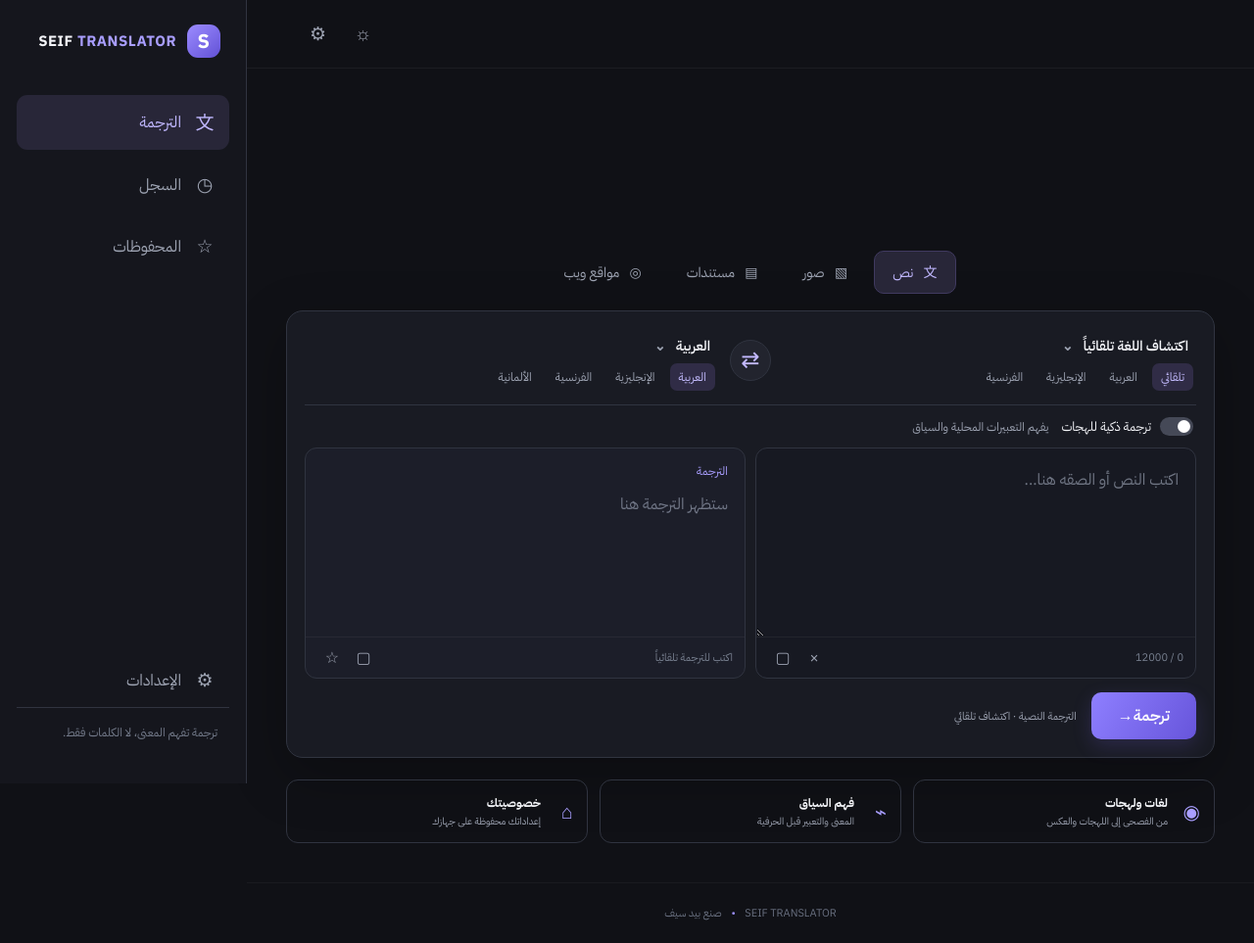
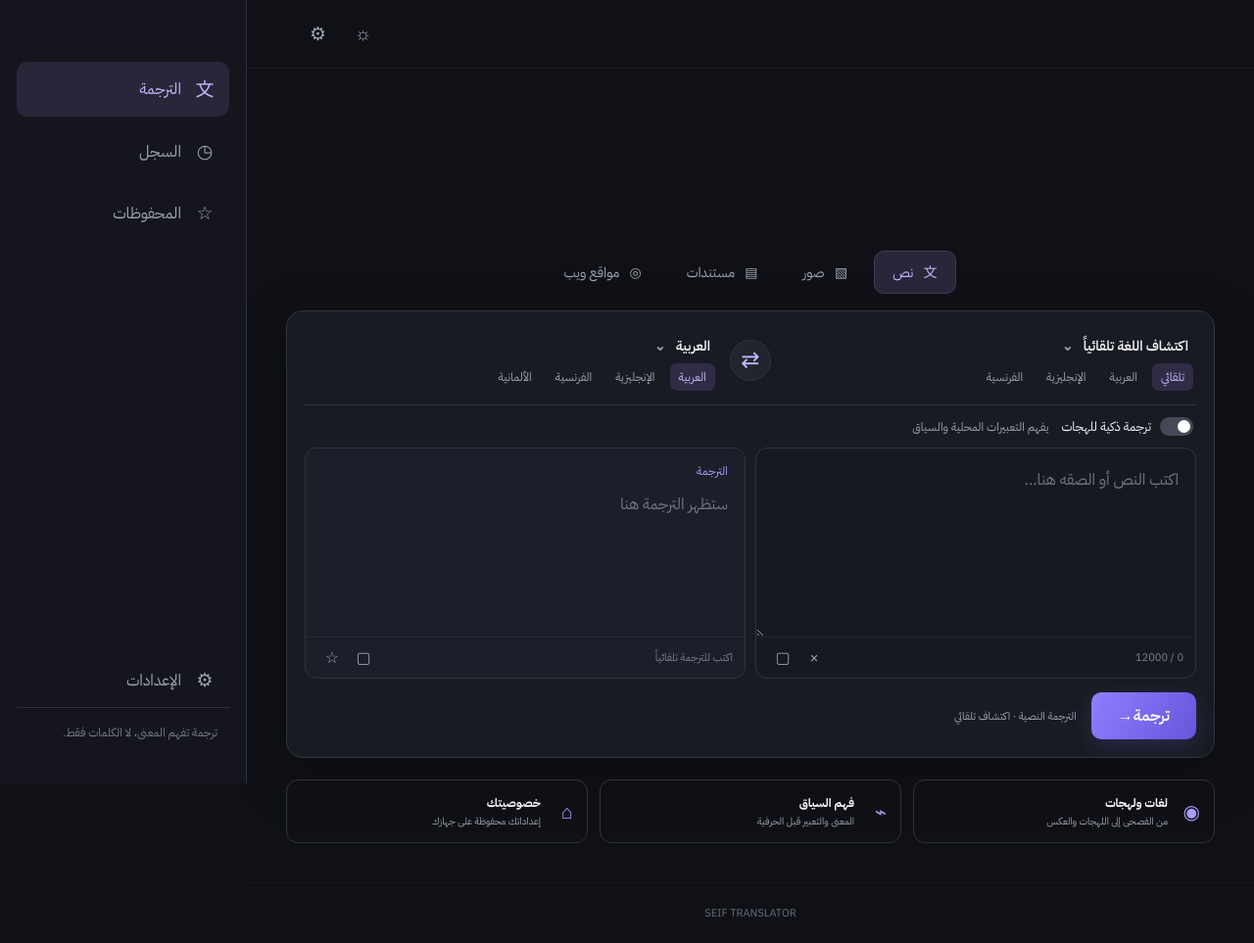
Before and after one commit to seifjaballah77-eng/seif-translation, a browser extension: page index.html in a window 1280 px wide. Shown: the whole page at 98% size. Drawn offline with Linux system fonts and the light colour scheme.

Commit message:
Move SEIF TRANSLATOR branding to small footer only

```diff
--- a/index.html
+++ b/index.html
@@ -7,13 +7,13 @@
 </head>
 <body>
 <aside class="sidebar" id="sidebar">
- <div class="side-brand"><span class="brand-mark">S</span><span>SEIF <b>TRANSLATOR</b></span><button class="icon-btn close-side" id="closeSide" aria-label="إغلاق القائمة">×</button></div>
+ <div class="side-brand"><button class="icon-btn close-side" id="closeSide" aria-label="إغلاق القائمة">×</button></div>
  <nav><button class="side-link active" data-panel="translate"><span>文</span> الترجمة</button><button class="side-link" data-panel="history"><span>◷</span> السجل</button><button class="side-link" data-panel="saved"><span>☆</span> المحفوظات</button></nav>
  <div class="side-bottom"><button class="side-link" id="settingsOpen"><span>⚙</span> الإعدادات</button><div class="side-note">ترجمة تفهم المعنى، لا الكلمات فقط.</div></div>
 </aside>
 <div class="scrim" id="scrim"></div>
 <main class="main">
- <header class="topbar"><button class="icon-btn menu-btn" id="menuBtn" aria-label="القائمة">☰</button><div class="mobile-brand">SEIF <b>TRANSLATOR</b></div><div class="top-actions"><button class="icon-btn" id="themeBtn" title="تغيير المظهر" aria-label="تغيير المظهر">☼</button><button class="icon-btn" id="settingsTop" title="الإعدادات" aria-label="الإعدادات">⚙</button></div></header>
+ <header class="topbar"><button class="icon-btn menu-btn" id="menuBtn" aria-label="القائمة">☰</button><div class="mobile-brand" aria-hidden="true"></div><div class="top-actions"><button class="icon-btn" id="themeBtn" title="تغيير المظهر" aria-label="تغيير المظهر">☼</button><button class="icon-btn" id="settingsTop" title="الإعدادات" aria-label="الإعدادات">⚙</button></div></header>
  <section class="workspace" id="translatePanel">
   <div class="intro intro-spacer" aria-hidden="true"></div>
   <div class="modebar" role="tablist"><button class="mode active" data-mode="text"><span>文</span> نص</button><button class="mode" data-mode="images"><span>▧</span> صور</button><button class="mode" data-mode="documents"><span>▤</span> مستندات</button><button class="mode" data-mode="web"><span>◎</span> مواقع ويب</button></div>
@@ -37,7 +37,7 @@
  </section>
  <section class="workspace secondary-panel" id="historyPanel" hidden><div class="intro"><div class="eyebrow">YOUR ACTIVITY</div><h1>سجل <span>الترجمة</span></h1><p>آخر الترجمات التي أجريتها على هذا الجهاز.</p></div><div class="records-head"><button class="clear-history-btn" id="clearHistory" type="button">حذف الكل</button></div><div id="historyList" class="records"></div></section>
  <section class="workspace secondary-panel" id="savedPanel" hidden><div class="intro"><div class="eyebrow">YOUR COLLECTION</div><h1>الترجمات <span>المحفوظة</span></h1><p>احتفظ بالعبارات التي تريد الرجوع إليها.</p></div><div id="savedList" class="records"></div></section>
- <footer class="site-footer">SEIF TRANSLATOR <span>•</span> صنع بيد سيف</footer>
+ <footer class="site-footer">SEIF TRANSLATOR</footer>
 </main>
 <div class="modal-backdrop" id="languageModal" hidden><div class="modal"><div class="modal-head"><h3>اختر اللغة أو اللهجة</h3><button class="icon-btn" data-close="languageModal">×</button></div><input id="languageSearch" placeholder="ابحث عن لغة أو لهجة..."><div class="language-list" id="languageList"></div></div></div>
 <div class="modal-backdrop" id="settingsModal" hidden><div class="modal"><div class="modal-head"><h3>الإعدادات</h3><button class="icon-btn" data-close="settingsModal">×</button></div><label class="setting-label" for="apiKey">مفتاح الذكاء الاصطناعي لترجمة اللهجات</label><input id="apiKey" type="password" placeholder="أدخل مفتاح OpenAI API"><p class="small-note">يُحفظ المفتاح محلياً في هذا المتصفح فقط. لا تضع مفتاحاً مشتركاً أو عاماً على جهاز غير موثوق. استخدام واجهة API قد يترتب عليه تكلفة من مزود الخدمة.</p><label class="setting-label" for="aiModel">النموذج</label><input id="aiModel" value="gpt-4o-mini"><button class="primary-btn full" id="saveSettings">حفظ الإعدادات</button></div></div>
```
